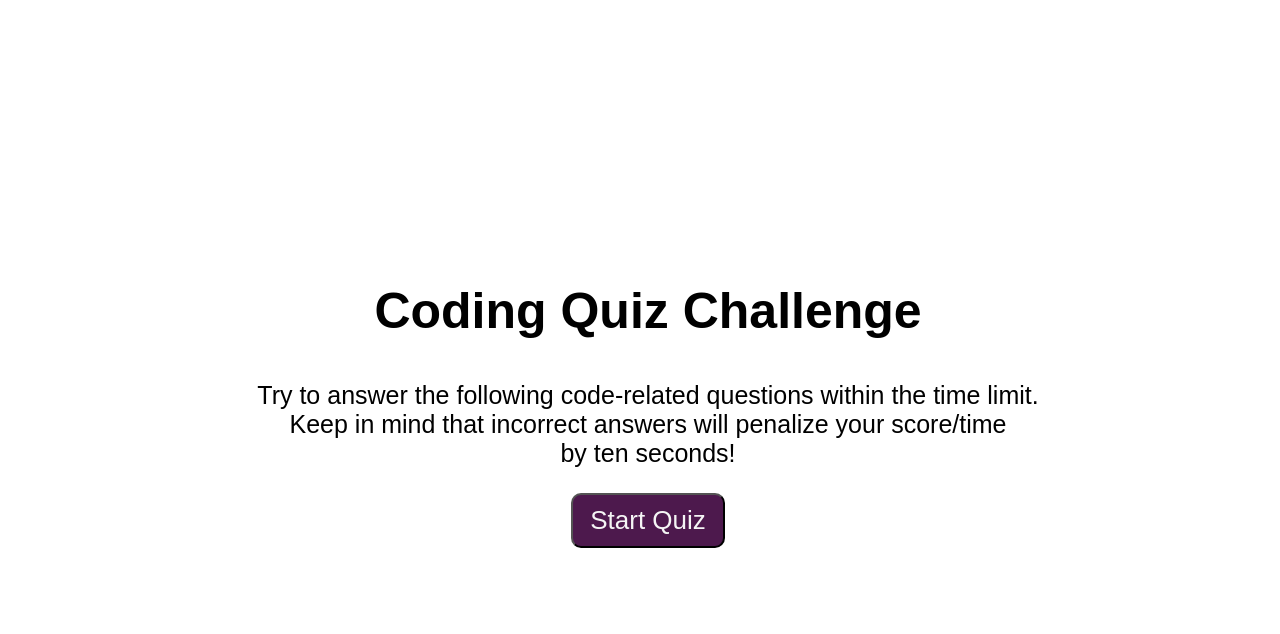
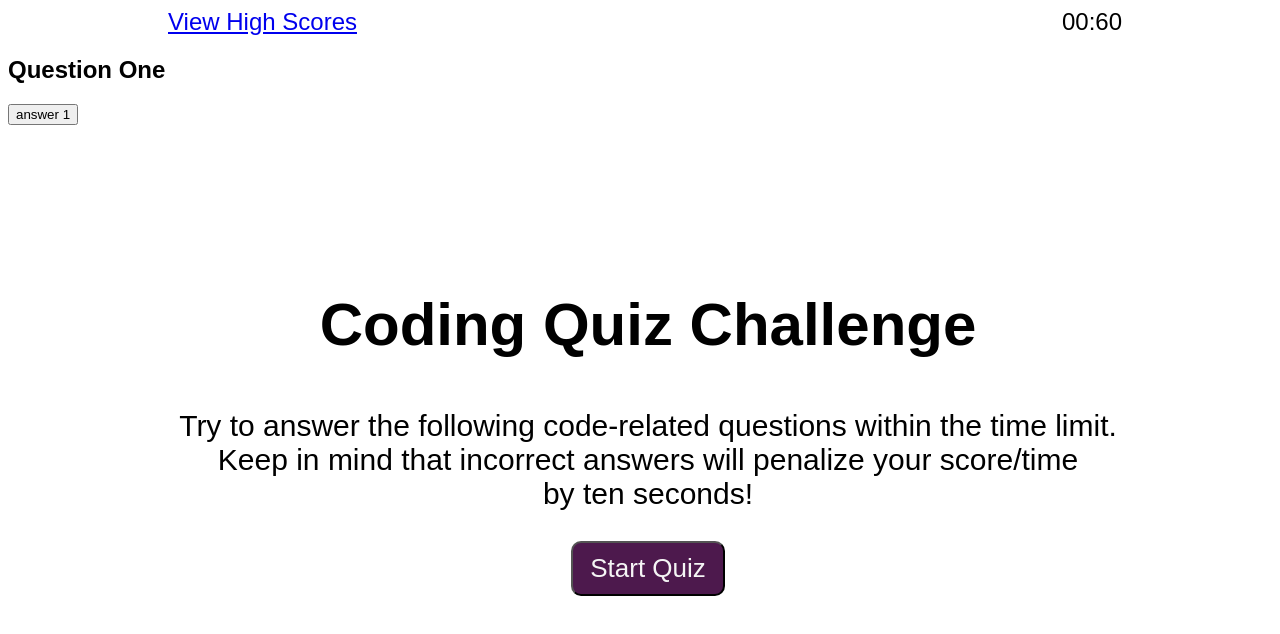
Before and after one commit to JessVarghese/code-quiz, a plain HTML site: page index.html in a window 1280 px wide. Both pictures are taken after a click on the button "Start Quiz". Drawn offline with Linux system fonts and the light colour scheme.

Commit message:
added timer

```diff
--- a/assets/css/style.css
+++ b/assets/css/style.css
@@ -3,12 +3,14 @@ body {
 }
 
 p {
-    font-size: 25px;
+    font-size: 30px;
 }
 
 h1 {
-    font-size: 50px;
+    font-size: 60px;
 }
+
+
 
 /* Intro Styling */
 
@@ -27,3 +29,22 @@ h1 {
     background-color: #4d194d;
     color: whitesmoke;
 }
+
+#timer {
+    float: right;
+    font-size: 24px;
+    margin-right: 150px;
+
+}
+
+#high_score {
+    text-align: left;
+    display: inline;
+    font-size: 24px;
+    margin-left: 150px;
+}
+
+#header {
+    padding: 10px;
+    display: inline;
+}
--- a/assets/js/script.js
+++ b/assets/js/script.js
@@ -1,6 +1,51 @@
-var start;
+var wrongAnswer = -10
+
+var startButton = document.getElementById("start-btn");
+var countDown = document.getElementById("timer");
+
+startButton.addEventListener("click", startQuiz);
+startButton.addEventListener("click", nextQuestion);
+
+//Function for when the user clicks the button to start the quiz
+
+function startQuiz() {
+  startButton
+  var sec = 90;
+  timer = setInterval(() => {
+    countDown.innerHTML = '00:'+sec;
+    sec--;
+    if (sec == -1) {
+      clearInterval(timer);
+  }
+
+  }, 90)
+
+};
 
 
-function startQuiz() {
-    start.addEventListener("click",startQuiz);
-}
+function nextQuestion() {
+   var question = document.createElement("button")
+   buttonEl.className = "answer"
+   buttonEl.textContent = "Answer 1"
+   question.appendChild(buttonEl);
+
+  };
+
+
+
+//function for Question One
+
+//Function for Question Two
+
+//Function for Question Three
+
+//Function for Question Four
+
+//Function for Question Five
+
+//Function to end Game
+
+// //I want to setup a page that allows the user to start the quiz and prompt the first of 5 quiz questions that starts the timer.
+// 1.	When a user answers each question they will be alerted if the answer is correct or not. Correct points will add points while incorrect answers will reduce the timer by 10 secs.
+// 2.	When the player completes the quiz they are prompted with adding their name to the scoreboard and seeing a list of high scores.
+// 3.	The player can click on “view high scores“to see how they compare to other players
--- a/index.html
+++ b/index.html
@@ -7,12 +7,26 @@
     <link rel="stylesheet" href="assets/css/style.css" />
     <title>Coding Quiz Challenge</title>
 </head>
-<body>
+
+    <!--Header with score and timer info-->
+    <section id="header">
+            <span id="high_score"><a href="https://">View High Scores</a></span>
+            <span id="timer">Timer:</span>
+    </section>
+
+    <!--Start Section-->
     <section class="intro">
         <h1>Coding Quiz Challenge</h1>
         <p>Try to answer the following code-related questions within the time limit.<br>Keep in mind that incorrect answers will penalize your score/time<br>by ten seconds!</p>
-        <button id="start">Start Quiz</button>
+        <button id="start-btn">Start Quiz</button>
     </section>
+
+<!-- Question One-->
+    <section class="question-wrapper">
+        <h2 class="question-title">Question One</h2>
+        <button class="answer">answer 1</button>
+    </section>
+
 
     <script src="assets/js/script.js"></script>
 </body>
```
